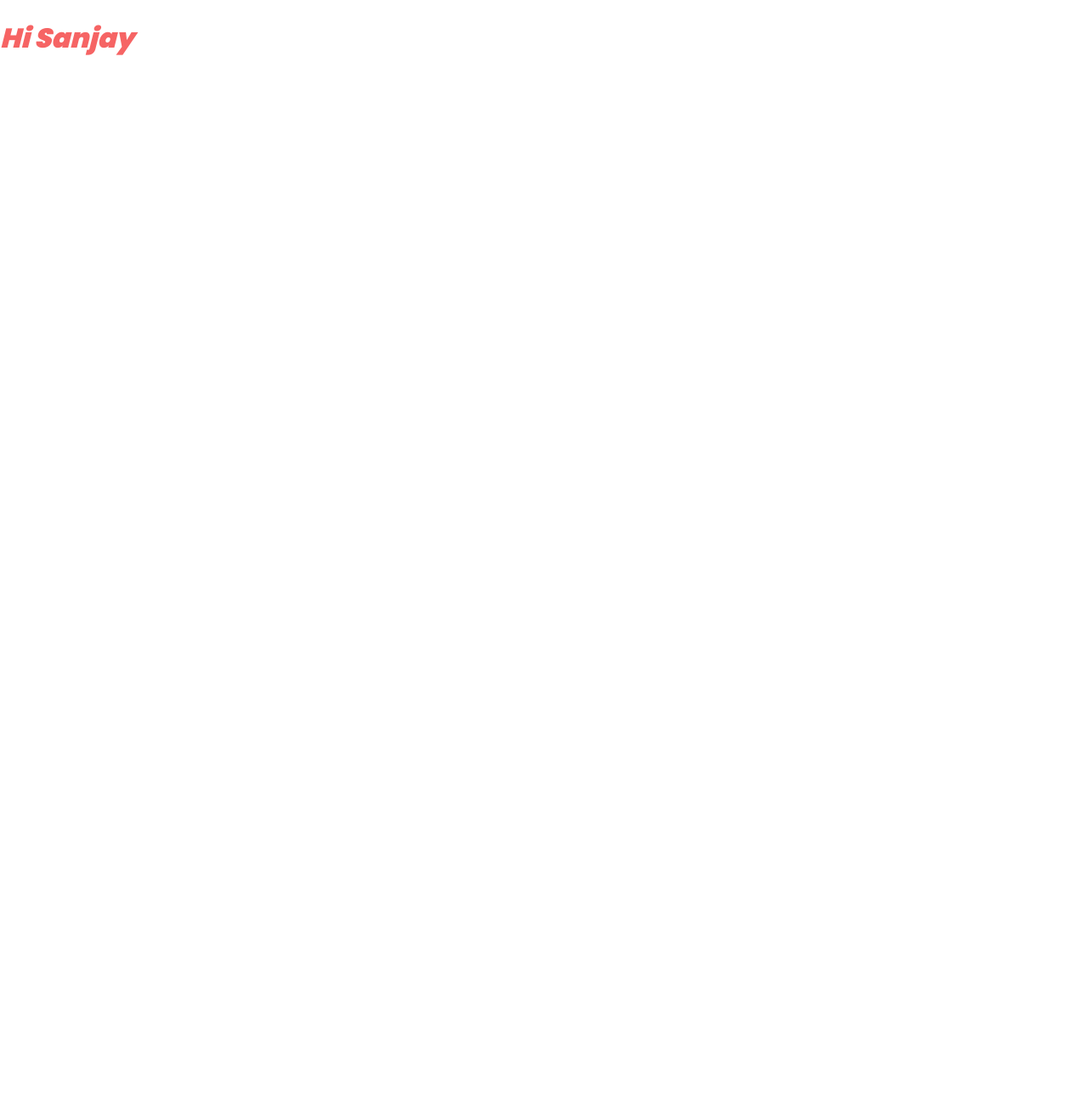
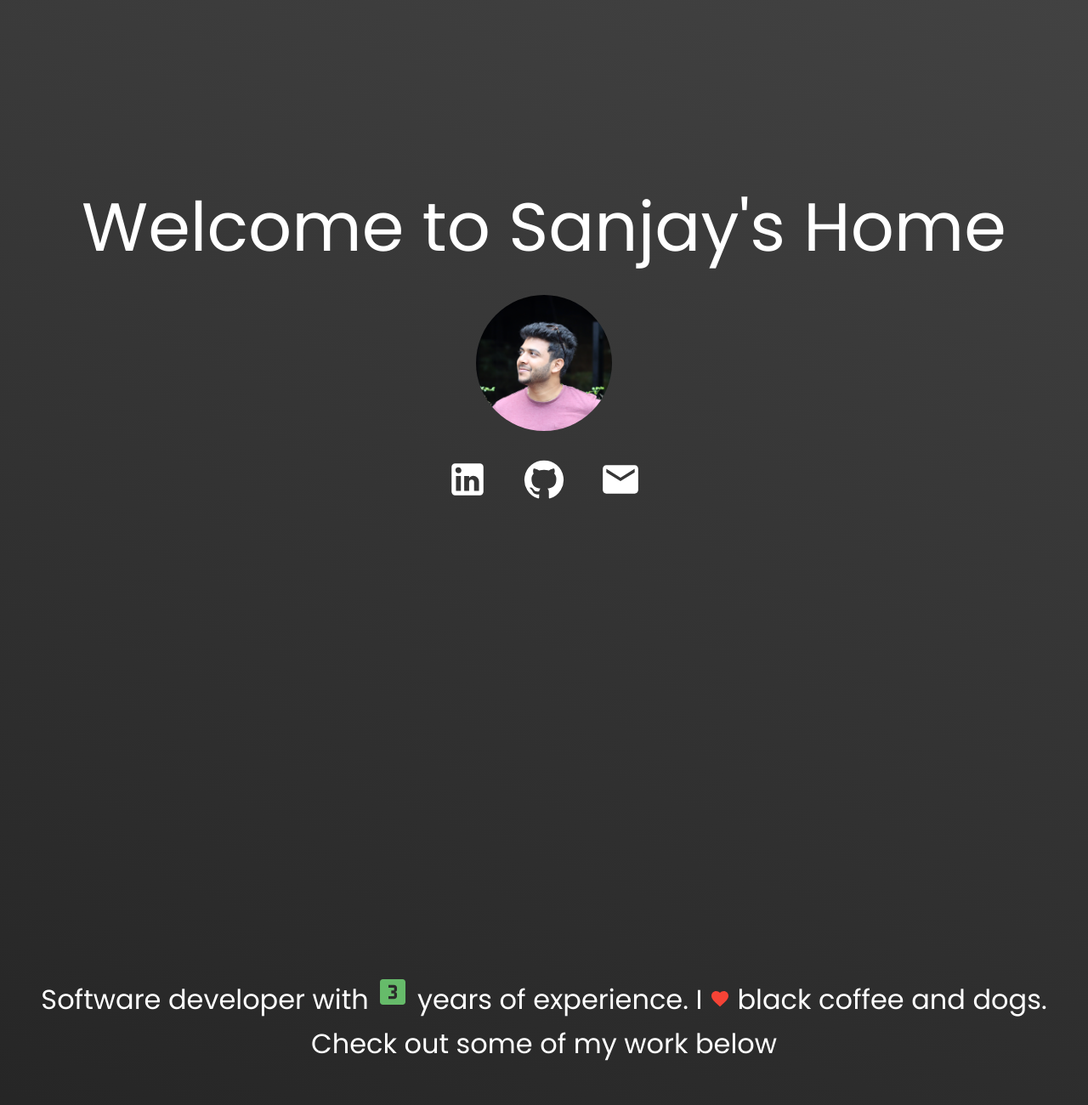
Before and after one commit to snjwilson/sanjay-portfolio, a React app in the folder site/: page / in a window 1280 px wide. Shown: the top 1300 px of the page at 85% size. Before the commit the page ends 800 px from the top, so only its background shows below. Built offline with nearby package versions, Linux system fonts and the light colour scheme.

Commit message:
Basic homepage ready

```diff
--- a/site/app/App.js
+++ b/site/app/App.js
@@ -1,5 +1,44 @@
 import React from "react";
+import Avatar from "@mui/material/Avatar";
+import Stack from "@mui/material/Stack";
+import profileImage from "../dist/images/SanjayAvatar.png";
+import LinkedInIcon from "@mui/icons-material/LinkedIn";
+import GitHubIcon from "@mui/icons-material/GitHub";
+import EmailIcon from "@mui/icons-material/Email";
+import FavoriteIcon from "@mui/icons-material/Favorite";
+import Looks3Icon from "@mui/icons-material/Looks3";
+import { red, green } from "@mui/material/colors";
 
 export default function App() {
-  return <h1>Hi Sanjay</h1>;
+  return (
+    <>
+      <section>
+        <h1>Welcome to Sanjay's Home</h1>
+        <Avatar
+          alt="Sanjay Profile Picture"
+          src={profileImage}
+          sx={{ width: "10rem", height: "10rem", marginTop: "1rem" }}
+        />
+        <Stack direction={"row"} spacing={5} sx={{ marginTop: "2rem" }}>
+          <a href="https://www.linkedin.com/in/sanjay-wilson/" target="_blank">
+            <LinkedInIcon sx={{ fontSize: 50 }} />
+          </a>
+          <a href="https://github.com/snjwilson" target="_blank">
+            <GitHubIcon sx={{ fontSize: 50 }} />
+          </a>
+          <a href="mailto:sanjaywilsonktm@gmail.com" target="_blank">
+            <EmailIcon sx={{ fontSize: 50 }} />
+          </a>
+        </Stack>
+      </section>
+      <section>
+        <h2>
+          Software developer with{" "}
+          <Looks3Icon sx={{ fontSize: 40, color: green[400] }} /> years of
+          experience. I <FavoriteIcon sx={{ color: red[500] }} /> black coffee
+          and dogs. Check out some of my work below
+        </h2>
+      </section>
+    </>
+  );
 }
--- a/site/style/index.css
+++ b/site/style/index.css
@@ -3,6 +3,15 @@ html {
   margin: 0;
   padding: 0;
   font-family: "Poppins", sans-serif;
+  scroll-behavior: smooth;
+  color: #fff;
+  line-height: 1.6;
+  /* background-color: linear-gradient(20deg, rgb(33, 33, 33), rgb(66, 66, 66)); */
+  background: linear-gradient(20deg, rgb(33, 33, 33), rgb(66, 66, 66));
+}
+
+::-webkit-scrollbar {
+  display: none;
 }
 
 @font-face {
@@ -23,6 +32,31 @@ html {
 }
 
 h1 {
-  color: rgb(246, 100, 100);
-  font-style: italic;
+  margin: 0;
+  /* margin: 0;
+  padding: 0; */
+  /* color: rgb(246, 100, 100); */
+  font-size: 5rem;
+  font-weight: 70;
 }
+
+h2 {
+  font-size: 2rem;
+  font-weight: 50;
+}
+
+section {
+  height: 100vh;
+  padding: 0 3rem;
+  text-align: center;
+  display: flex;
+  flex-direction: column;
+  justify-content: center;
+  align-items: center;
+}
+
+a {
+  cursor: pointer;
+  text-decoration: none;
+  color: #fff;
+}
```
Also changed, not shown: site/dist/images/SanjayAvatar.png (added).
